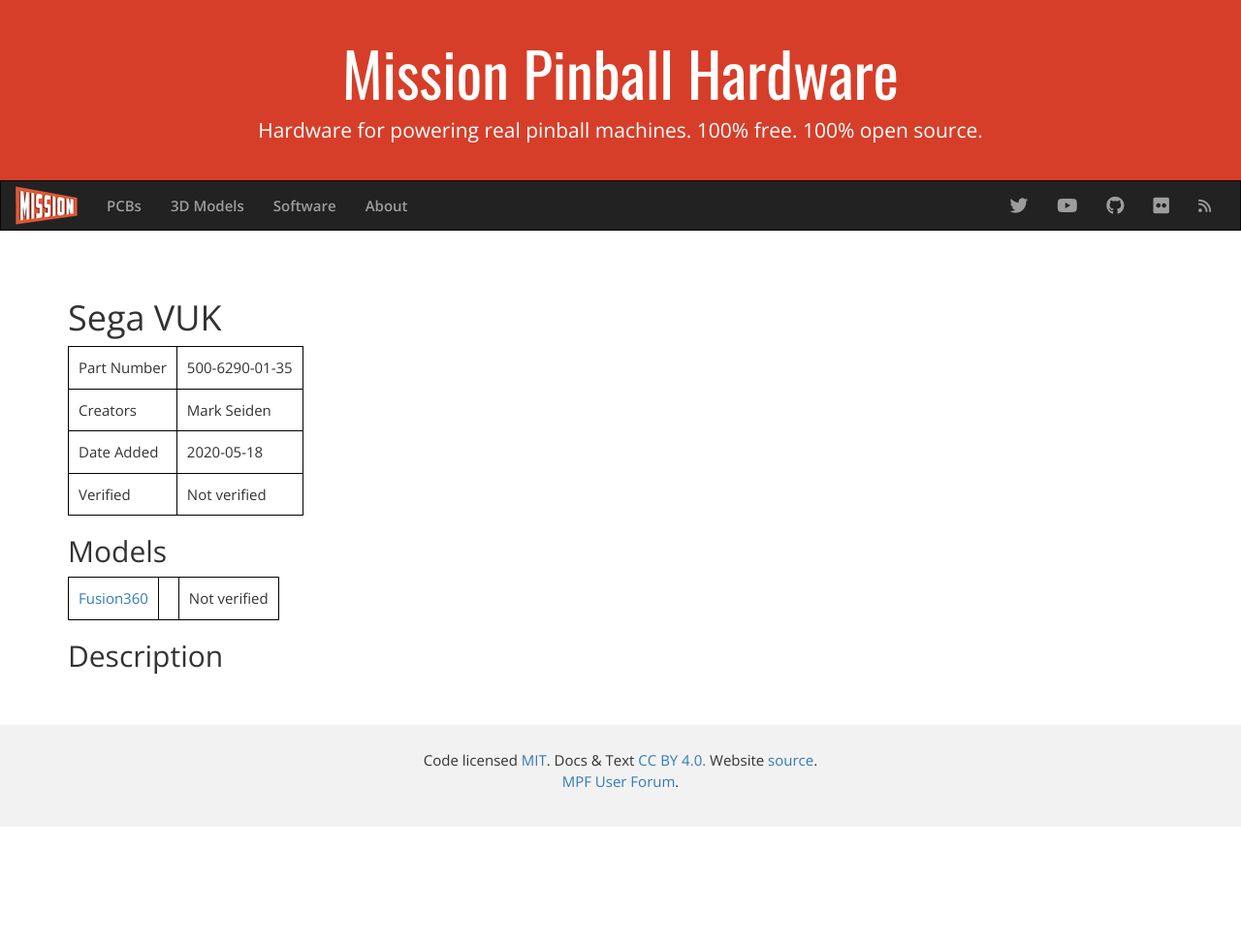
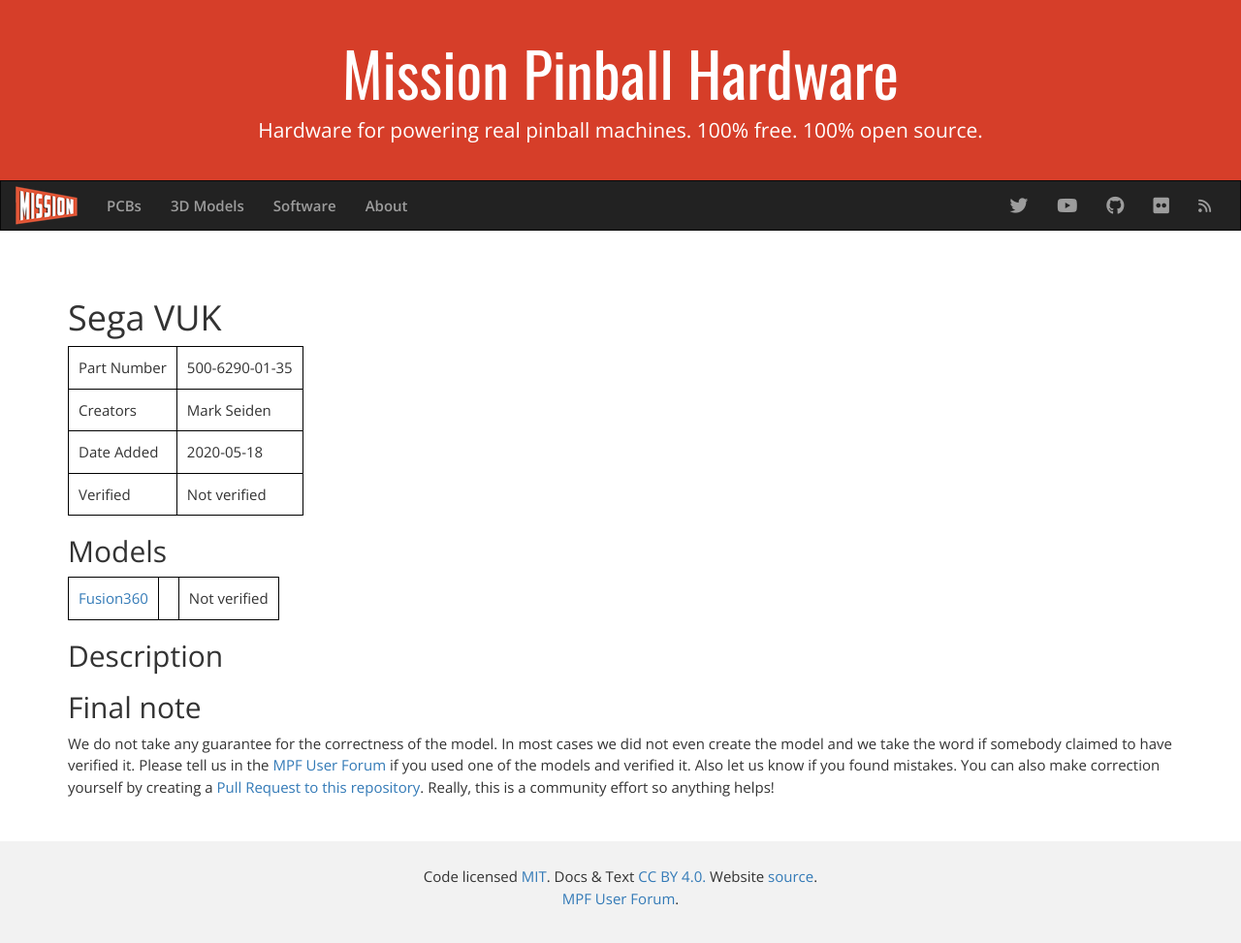
Before and after one commit to missionpinball/mpf-hardware, a Jekyll site: the page built from _cad_models/sega_vuk_500_6290_01_35.md, in a window 1280 px wide. Shown: the whole page at 97% size. Built offline with Jekyll 4.4.1, drawn with Linux system fonts in a browser that asks for light colours; nearby versions of some CDN libraries; before the commit the page ends 900 px from its top, so only the background shows below that.

Commit message:
add small disclaimer and forum link

```diff
--- a/_layouts/cad_model.html
+++ b/_layouts/cad_model.html
@@ -22,4 +22,17 @@
 
 {{ content }}
 
+
+<h2>Final note</h2>
+
+    We do not take any guarantee for the correctness of the model.
+    In most cases we did not even create the model and we take the word if
+    somebody claimed to have verified it.
+    Please tell us in the <a href="https://groups.google.com/forum/#!forum/mpf-users">MPF User Forum</a>
+    if you used one of the models and verified it.
+    Also let us know if you found mistakes.
+    You can also make correction yourself by creating a
+    <a href= "https://github.com/missionpinball/mpf-hardware">Pull Request to this repository</a>.
+    Really, this is a community effort so anything helps!
+
 </div>
```
Also changed, not shown: _layouts/pcb.html (+13 -0 lines).
